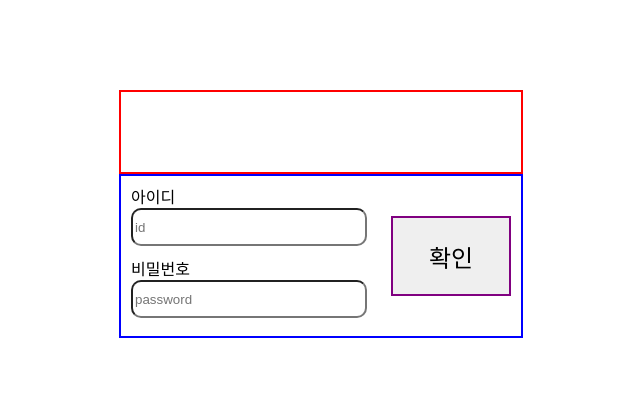
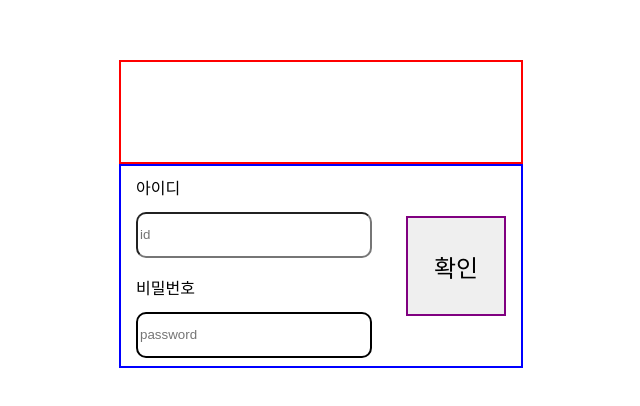
Before and after one commit to jaeho13/Library, a React (Create React App) app in the folder library/src/main/frontend/: page / in a window 1280 px wide. Shown: the part 146-552 px from the top of the page, without its empty margins (319-959 px from the left). Built offline with nearby package versions, Linux system fonts and the light colour scheme.

Commit message:
"0808 jaeho 로그인 페이지 스타일"

```diff
--- a/library/src/main/frontend/src/components/login/Login.jsx
+++ b/library/src/main/frontend/src/components/login/Login.jsx
@@ -93,6 +93,7 @@ const LibraryLogo = styled.div`
     max-width: 400px;
     min-width: 400px;
     height: 10vh;
+    min-height: 100px;
     border: 2px solid red;
 `
 
@@ -101,6 +102,7 @@ const AccountCheck = styled.div`
     max-width: 400px;
     min-width: 400px;
     height: 20vh;
+    min-height: 200px;
     border: 2px solid blue;
     margin-bottom: 10vh;
     display: flex;
@@ -112,57 +114,72 @@ const AccountCheck = styled.div`
 const InputBind = styled.div`
     width: 60%;
     height: 18vh;
+    min-height: 180px;
     /* border: 2px solid black; */
     display: flex;
     flex-direction: column;
-    justify-content: space-evenly;
+    /* justify-content: space-evenly; */
+    justify-content: center;
+
     align-items: center;
 `
 
 const IdBind = styled.div`
     width: 100%;
     height: 10vh;
+    min-height: 100px;
     /* border: 2px solid red; */
-`
-
-const PasswordBind = styled.div`
-    width: 100%;
-    height: 10vh;
-    /* border: 2px solid red; */
-
+    display: flex;
+    flex-direction: column;
+    justify-content: space-around;
 `
 
 const IdName = styled.div`
     width: 100%;
     height: 2vh;
+    min-height: 20px;
     /* border: 2px solid black; */
 `
 
 const IdInput = styled.input`
     width: 95%;
     height: 4vh;
+    min-height: 40px;
     /* border: 2px solid black; */
     border-radius: 10px;
-    margin-top: 1vh;
+`
+
+const PasswordBind = styled.div`
+    width: 100%;
+    height: 10vh;
+    min-height: 100px;
+    /* border: 2px solid red; */
+    display: flex;
+    flex-direction: column;
+    justify-content: space-around;
 `
 
 const PasswordName = styled.div`
     width: 100%;
     height: 2vh;
+    min-height: 20px;
     /* border: 2px solid black; */
 `
 
 const PasswordInput = styled.input`
     width: 95%;
     height: 4vh;
-    /* border: 2px solid black; */
+    min-height: 40px;
+    border: 2px solid black;
     border-radius: 10px;
-    margin-top: 1vh;
 `
 
 const IdCheck = styled.button`
     width: 30%;
+    max-width: 100px;
+    min-height: 100px;
     height: 10vh;
+    min-height: 100px;
     border: 2px solid purple;
     font-size: 1.5rem;
     cursor: pointer;
```
